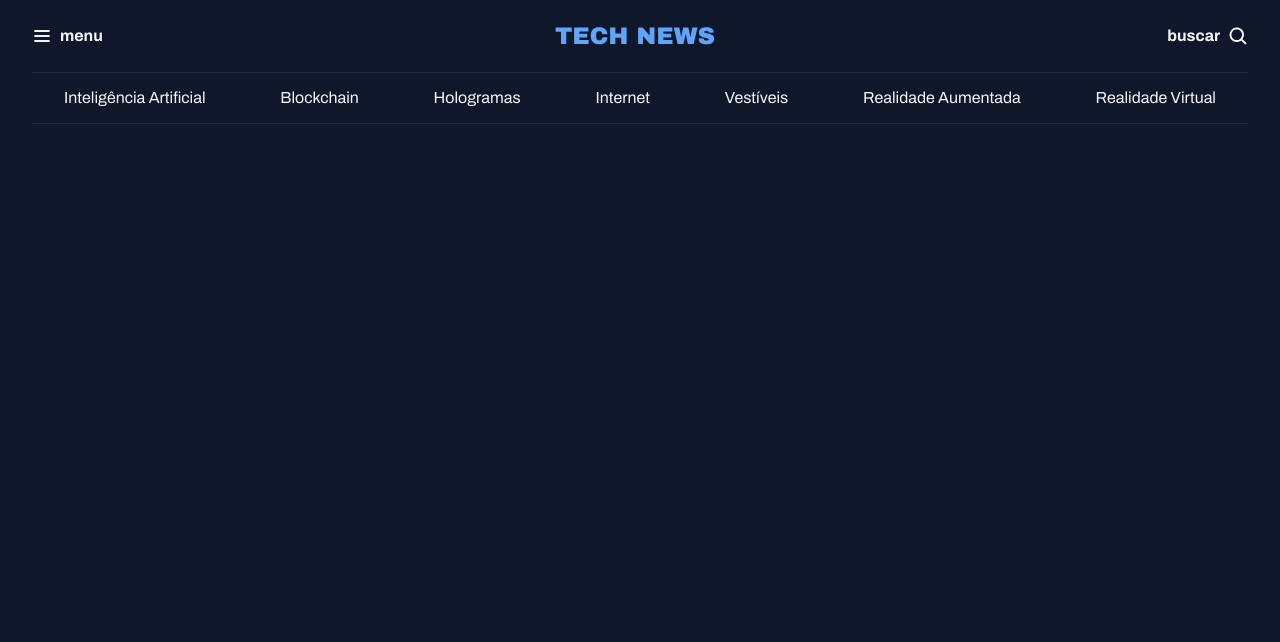
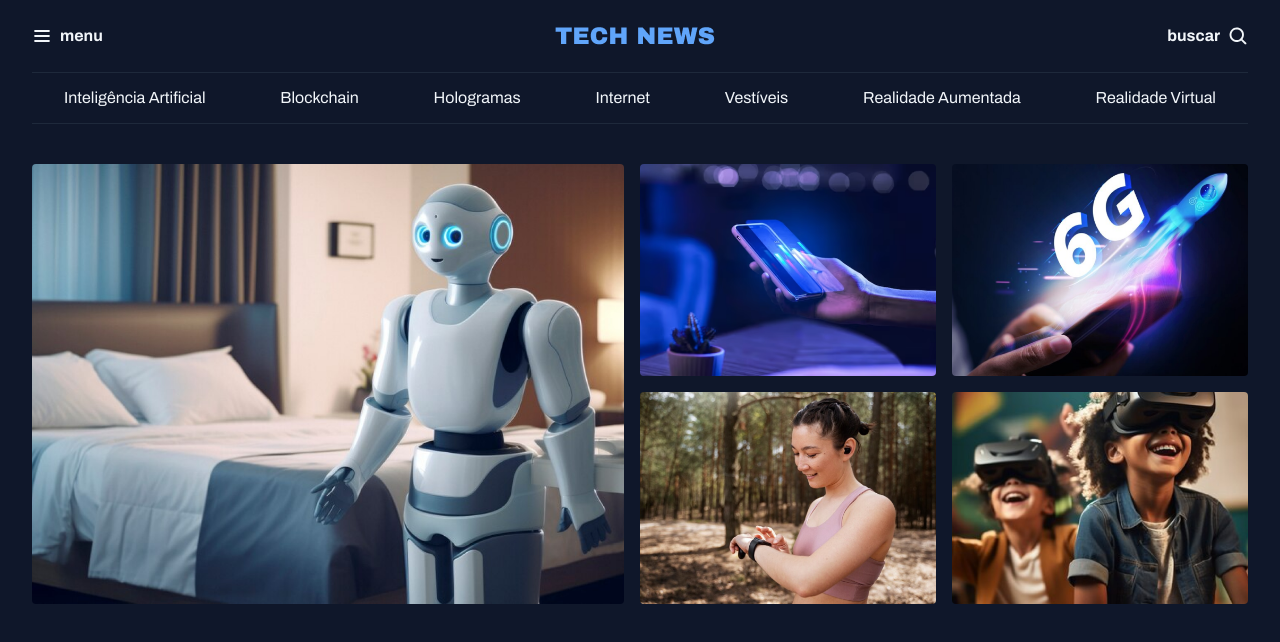
Before and after one commit to samueldantas21/porta-de-noticia-dois, a plain HTML site: page index.html in a window 1280 px wide. Drawn offline with Linux system fonts and the light colour scheme.

Commit message:
estrutarando a feat

```diff
--- a/estilos/global.css
+++ b/estilos/global.css
@@ -29,17 +29,6 @@ body{
     background-color: var(--bg-color);
 
 }
-
-.container{
-    /* pra definer alargura maxima do bloco  */
-    max-width: 1280px;
-    /* definir o eixo horizontal  do bloco */
-    padding-inline:32px ;
-    /* para definir as margens laterais */
-    margin-inline: auto;
-
-}
-
 a{
     text-decoration: none;
     /* o inherit e pra herda a cor q ta no body */
@@ -57,3 +46,22 @@ h1,h2,h3{
     /* ta herdando a fonte q esta dentro do body */
     font: inherit;
 }
+
+/* pra  respeitar a largura maxima da caixa q vc esta trabalhando  */
+img{
+    max-width: 100%;
+}
+
+.container{
+    /* pra definer alargura maxima do bloco  */
+    max-width: 1280px;
+    /* definir o eixo horizontal  do bloco */
+    padding-inline:32px ;
+    /* para definir as margens laterais */
+    margin-inline: auto;
+
+}
+/* definir a aultura da main */
+main{
+    margin-top: 40px;
+}
--- a/estilos/index.css
+++ b/estilos/index.css
@@ -1,3 +1,4 @@
 @import url(global.css);
 @import url(header.css);
 @import url(utilyt.css);
+@import url(sectiom.css);
--- /dev/null
+++ b/estilos/sectiom.css
@@ -0,0 +1,12 @@
+#feat{
+    /* vai obeserva todas img dentro do feat*/
+    img{
+        /* deifinindo altura */
+        height: 100%;
+        /* faz a cobertura de todo espaco q esta sobrando  */
+        object-fit: cover;
+        /* pra da uma aredondada nas bordas das img */
+        border-radius: 4px;
+
+    }
+}
--- a/estilos/utilyt.css
+++ b/estilos/utilyt.css
@@ -11,3 +11,13 @@
     grid-auto-flow: column;
 
 }
+
+/* vai definir quantas colunas vai ter */
+.grid-cols-2{
+    grid-template-columns: 1fr 1fr;
+}
+
+
+.gap-16{
+    gap: 16px;
+}
--- a/index.html
+++ b/index.html
@@ -48,5 +48,52 @@
 
         </nav>
     </header>
+
+    <main class="grid  container">
+
+        <section id="feat" class="grid grid-flow-col gap-16">
+
+            <!-- essa div separada pq ela e a principal -->
+            <div>
+                <img src="assentes/Image 01.png" alt="">
+            </div>
+
+
+            <!-- criar outra div para as imaguens q vai ficar do lado as secundarias -->
+
+
+            <div class="grid grid-cols-2 gap-16">
+
+                <!-- todas dentro de uma div separada pra se caso precisar mexer em cada uma ja da certo -->
+                <div>
+                    <img src="assentes/Image 02.png" alt="">
+                </div>
+
+                <div>
+
+                    <img src="assentes/Image 03.png" alt="">
+                </div>
+
+                <div>
+
+                    <img src="assentes/Image 04.png" alt="">
+                </div>
+
+                <div>
+                    <img src="assentes/Image 05.png" alt="">
+                </div>
+
+            </div>
+
+
+        </section>
+
+
+
+
+    </main>
+
+
+
 </body>
 </html>
```
